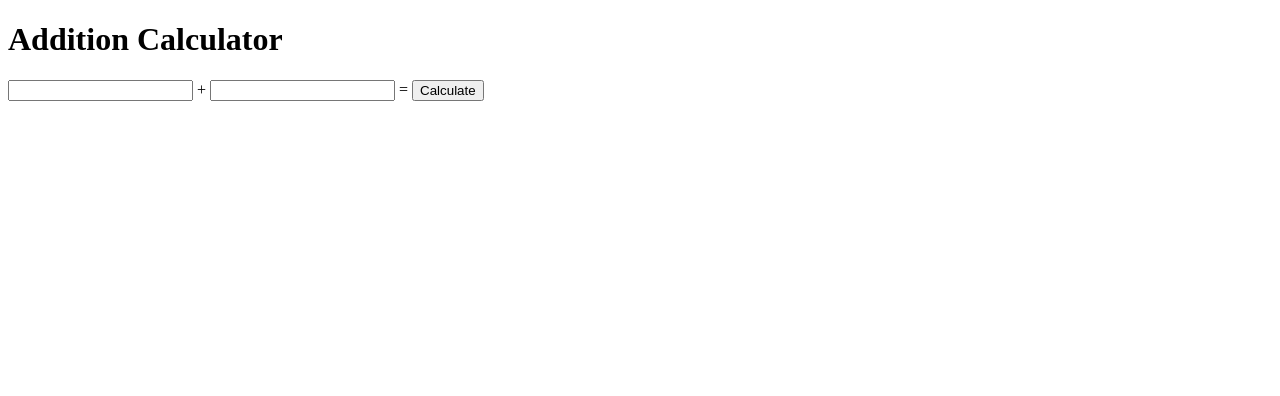
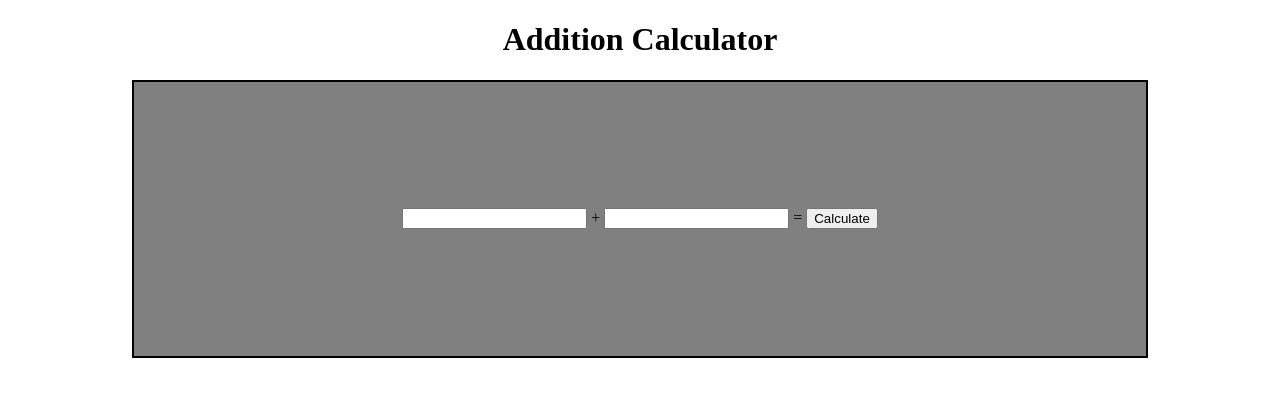
Before and after one commit to Neal-Studzinski/additioncalculator, a plain HTML site: page index.html in a window 1280 px wide. Drawn offline with Linux system fonts and the light colour scheme.

Commit message:
added some style to css

```diff
--- a/index.html
+++ b/index.html
@@ -10,14 +10,14 @@
       <h1>Addition Calculator</h1>
 
     </header>
-
+    <div class="container">
     <form>
       <input id="input1" type="text"> +
       <input id="input2" type="text"> =
       <output id="output" name="result"></output>
       <button id="button" type="button" name="calculate">Calculate</button>
     </form>
-
+  </div>
     <script src="main.js" charset="utf-8"></script>
   </body>
 </html>
--- a/main.css
+++ b/main.css
@@ -0,0 +1,14 @@
+.container {
+  background-color: grey;
+  text-align: center;
+  width: 60%;
+  padding: 10%;
+  border: 2px black solid;
+  margin: 0 auto;
+  font-size:
+
+}
+
+h1 {
+  text-align: center;
+}
--- a/main.js
+++ b/main.js
@@ -1,11 +1,11 @@
-var calculate = document.querySelector ('#button');
-console.dir (calculate);
-
 var firstNumber = document.querySelector ('#input1');
 console.dir (firstNumber);
 
 var secondNumber = document.querySelector ('#input2');
 console.dir (secondNumber);
+
+var calculate = document.querySelector ('#button');
+console.dir (calculate);
 
 var sum = document.querySelector ('#output');
 console.dir (sum)
```
